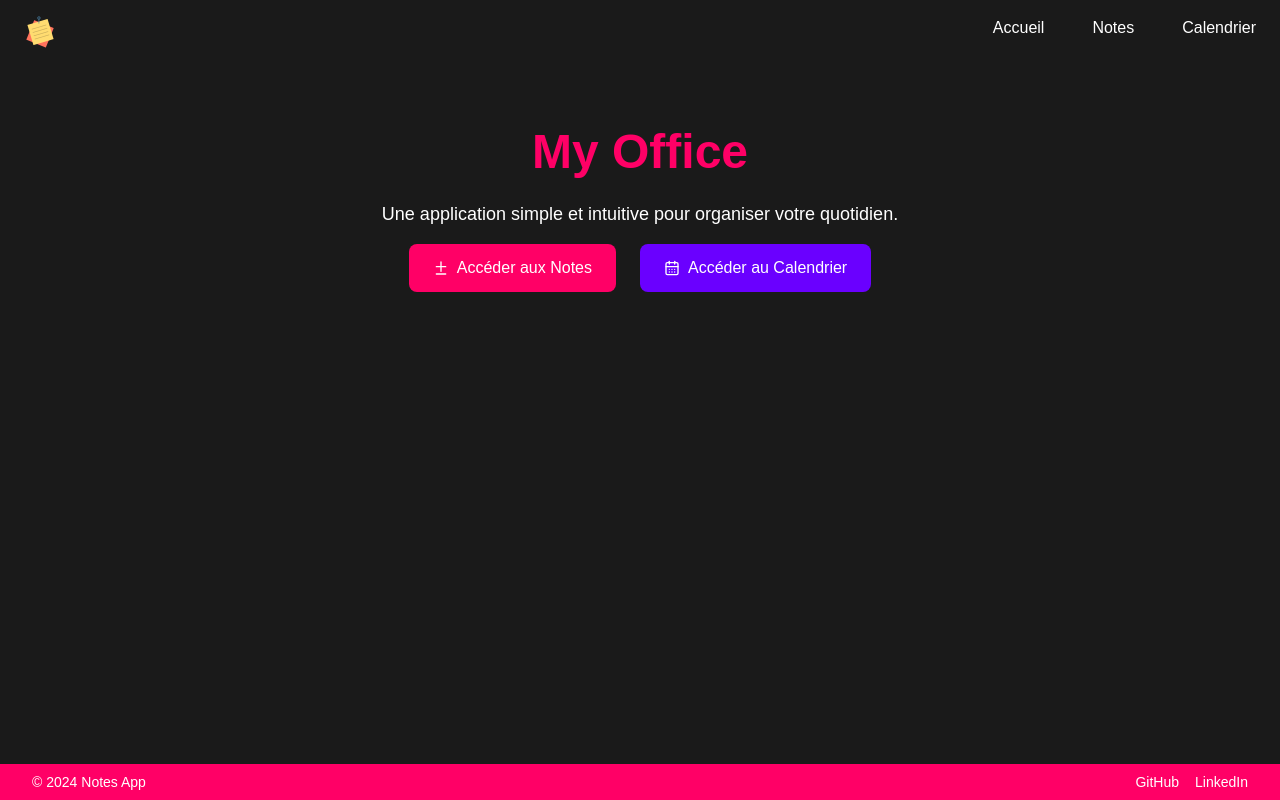
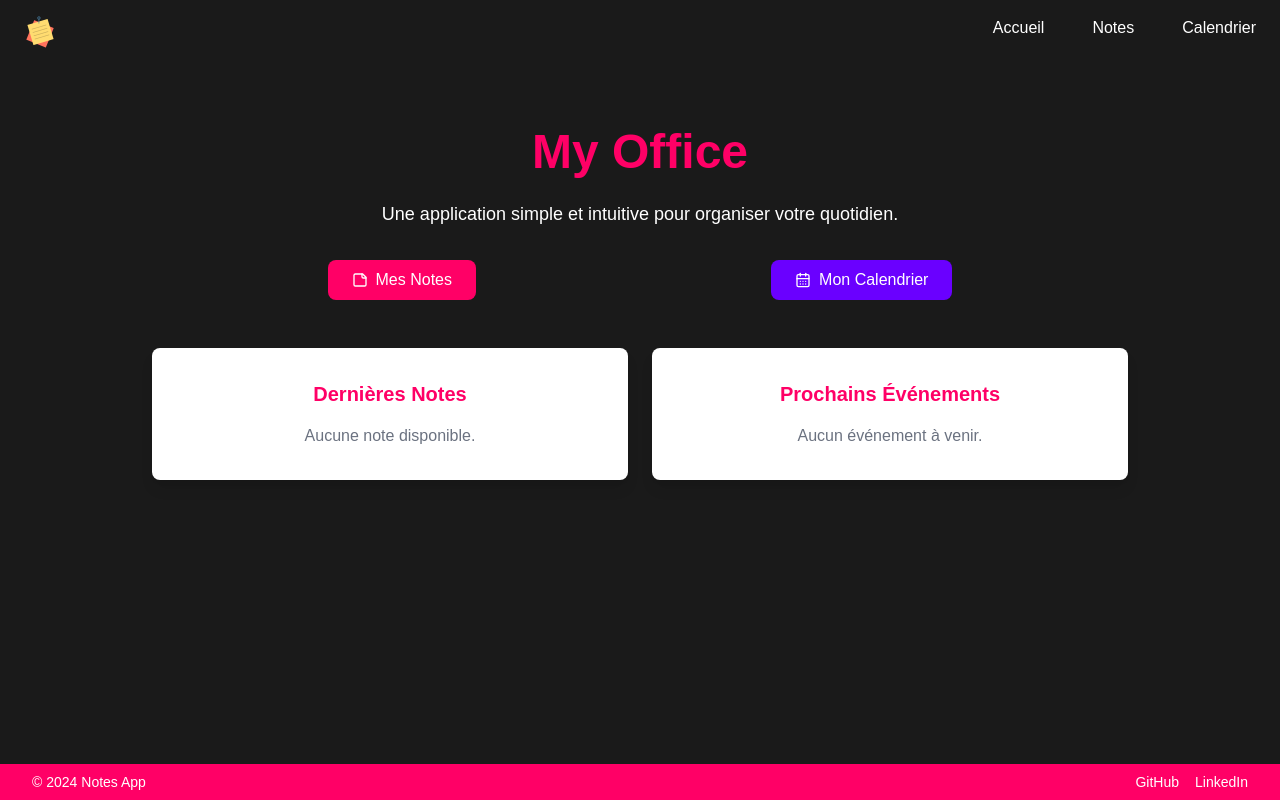
Before and after one commit to AntoineWtz/notes-app, a React (Create React App) app: page /#/ in a window 1280 px wide. Built offline with nearby package versions, Linux system fonts and the light colour scheme.

Commit message:
homePage info

```diff
--- a/src/components/Calendar/CalendarComponent.tsx
+++ b/src/components/Calendar/CalendarComponent.tsx
@@ -36,7 +36,7 @@ const CalendarComponent: React.FC = () => {
     const daysInMonth = getDaysInMonth(currentMonth.getFullYear(), currentMonth.getMonth());
 
     return (
-        <div className="p-4 sm:p-6 lg:p-8 bg-backgroundLight shadow-lg rounded-2xl mx-auto max-w-7xl">
+        <div className="p-6 bg-backgroundLight shadow-lg rounded-2xl mx-auto max-w-7xl">
             <div className="flex justify-between items-center mb-4 sm:mb-6">
                 <button
                     onClick={() => handleMonthChange(-1)}
--- a/src/components/Notes/NoteItem.tsx
+++ b/src/components/Notes/NoteItem.tsx
@@ -21,7 +21,7 @@ const NoteItem: React.FC<{ note: { id: number; title: string; content: string; d
     };
 
     return (
-        <div className="bg-backgroundLight shadow-md rounded-2xl p-4 my-4 w-full max-w-lg mx-auto transition-all flex flex-col justify-between h-full">
+        <div className="bg-backgroundLight shadow-md rounded-2xl p-4 my-4 w-full max-w-lg mx-auto transition-all flex flex-col justify-between h-full truncate">
             {isEditing ? (
                 <>
                     <input
--- a/src/components/Pages/HomePage.tsx
+++ b/src/components/Pages/HomePage.tsx
@@ -1,30 +1,94 @@
-// components/Pages/HomePage.tsx
 import React from 'react';
 import { Link } from 'react-router-dom';
-import { CalendarDays, Diff } from 'lucide-react';
+import { CalendarDays, StickyNote } from 'lucide-react';
+import { useNotes } from '../../context/NoteContext';
+import { useEvents } from '../../context/EventContext';
 
 const HomePage: React.FC = () => {
+    const { filteredNotes } = useNotes();
+    const { events } = useEvents();
+
+    const latestNotes = [...filteredNotes]
+        .sort((a, b) => new Date(b.dateCreated).getTime() - new Date(a.dateCreated).getTime())
+        .slice(0, 3);
+
+    const today = new Date();
+    today.setHours(0, 0, 0, 0);
+
+    const upcomingEvents = [...events]
+        .filter((event) => {
+            const eventDate = new Date(event.date);
+            eventDate.setHours(0, 0, 0, 0);
+            return eventDate >= today;
+        })
+        .sort((a, b) => new Date(a.date).getTime() - new Date(b.date).getTime())
+        .slice(0, 3);
+
     return (
-        <div className="text-center py-12 mt-20">
+        <div className="text-center py-12 mt-10 sm:mt-20">
             <h1 className="text-4xl lg:text-5xl font-bold text-primary mb-6">My Office</h1>
-            <p className="text-base lg:text-lg text-textLight mb-4">
+            <p className="text-base lg:text-lg text-textLight mb-8">
                 Une application simple et intuitive pour organiser votre quotidien.
             </p>
-            <div className="flex flex-wrap justify-center gap-4 sm:gap-6">
+            <div className="flex flex-wrap justify-center gap-3 sm:gap-5 lg:gap-6 mb-12 max-w-4xl mx-auto">
                 <Link
                     to="/notes"
-                    className="flex items-center gap-2 bg-primary text-white py-2 px-4 sm:py-3 sm:px-6 rounded-lg hover:bg-accent1 transition duration-200 text-base"
+                    className="flex items-center gap-2 bg-primary text-white py-2 px-4 sm:py-2 sm:px-6 rounded-lg hover:bg-accent1 transition duration-200 text-sm lg:text-base max-w-[200px] mx-auto"
                 >
-                    <Diff size={16} />
-                    Accéder aux Notes
+                    <StickyNote size={16} />
+                    Mes Notes
                 </Link>
                 <Link
                     to="/calendar"
-                    className="flex items-center gap-2 bg-accent1 text-white py-2 px-4 sm:py-3 sm:px-6 rounded-lg hover:bg-secondary hover:text-textDark transition duration-200 text-base"
+                    className="flex items-center gap-2 bg-accent1 text-white py-2 px-4 sm:py-2 sm:px-6 rounded-lg hover:bg-secondary hover:text-textDark transition duration-200 text-sm lg:text-base max-w-[200px] mx-auto"
                 >
                     <CalendarDays size={16} />
-                    Accéder au Calendrier
+                    Mon Calendrier
                 </Link>
+            </div>
+
+            <div className="grid grid-cols-1 lg:grid-cols-2 gap-6 max-w-5xl mx-auto px-4 sm:px-6">
+                {/* Dernières Notes */}
+                <div className="bg-white shadow-lg rounded-lg p-6 sm:p-8">
+                    <h2 className="text-xl font-bold text-primary mb-4">Dernières Notes</h2>
+                    {latestNotes.length > 0 ? (
+                        <ul className="space-y-6">
+                            {latestNotes.map((note) => (
+                                <li key={note.id} className="border-b pb-4">
+                                    <h3 className="text-lg font-semibold text-textDark text-left">{note.title}</h3>
+                                    <p className="text-sm text-gray-700 text-left truncate">{note.content}</p>
+                                </li>
+                            ))}
+                        </ul>
+                    ) : (
+                        <p className="text-gray-500">Aucune note disponible.</p>
+                    )}
+                </div>
+
+                {/* Prochains Événements */}
+                <div className="bg-white shadow-lg rounded-lg p-6 sm:p-8">
+                    <h2 className="text-xl font-bold text-primary mb-4">Prochains Événements</h2>
+                    {upcomingEvents.length > 0 ? (
+                        <ul className="space-y-6">
+                            {upcomingEvents.map((event) => (
+                                <li key={event.id} className="flex gap-4 items-center border-b pb-4">
+                                    <div
+                                        className="w-4 h-4 rounded-full"
+                                        style={{ backgroundColor: event.color }}
+                                    ></div>
+                                    <div className="text-left">
+                                        <h3 className="text-lg font-semibold text-textDark">{event.title}</h3>
+                                        <p className="text-sm text-gray-500">
+                                            {new Date(event.date).toLocaleDateString()} - {event.timeSlot}
+                                        </p>
+                                    </div>
+                                </li>
+                            ))}
+                        </ul>
+                    ) : (
+                        <p className="text-gray-500">Aucun événement à venir.</p>
+                    )}
+                </div>
             </div>
         </div>
     );
```
